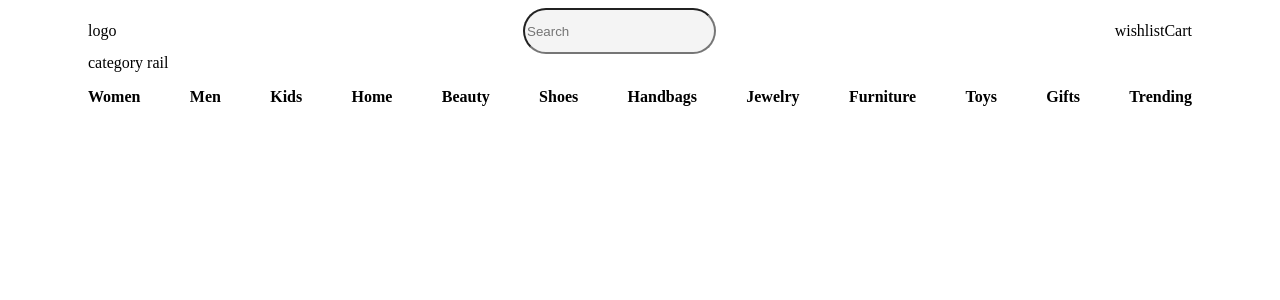
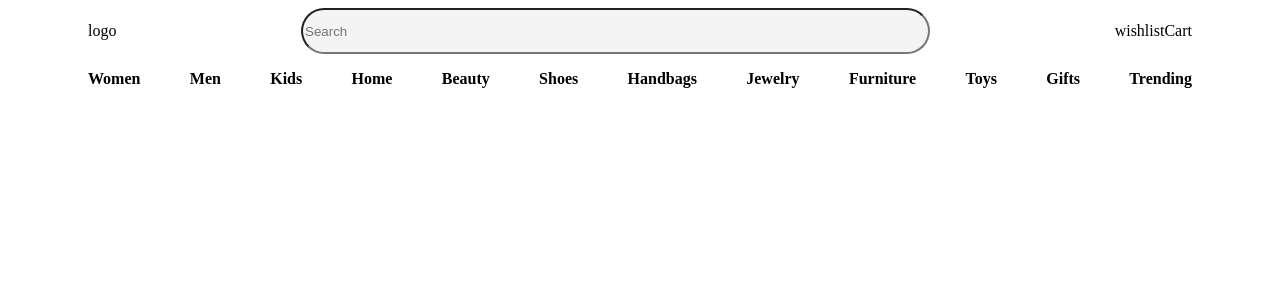
Before and after one commit to Mount-Blanc/MacyClone, a React (Vite) app in the folder MacyClone/: page / in a window 1280 px wide. Shown: the top 300 px of the page. Built offline with nearby package versions, Linux system fonts and the light colour scheme.

Commit message:
fixed size of search bar

```diff
--- a/MacyClone/src/App.css
+++ b/MacyClone/src/App.css
@@ -1,9 +1,10 @@
 
 .search-bar {
-  width:100%;
+  width:621px;
   border-radius: 67px;
   height:40px;
   background-color: #f4f4f4;
+  outline: none;
 }
 .search-rail {
   display: flex;
@@ -22,6 +23,6 @@
 .search-container {
   margin:0 auto
 }
-.search-wrapper {
+.heading-wrapper {
   padding: 0 80px;
 }
--- a/MacyClone/src/App.jsx
+++ b/MacyClone/src/App.jsx
@@ -6,7 +6,7 @@ function App() {
   return (
     <>
      <header>
-      <div className='search-wrapper'>
+      <div className='heading-wrapper'>
       <section className='search-rail'>logo
       <div className='search-container'>
         <form>
@@ -18,7 +18,7 @@ function App() {
         <div>wishlist</div>
         <div>Cart</div>
       </section>
-      <section>category rail
+      <section>
         <ul className='category-link'>
           <li>Women</li>
           <li>Men</li>
```
